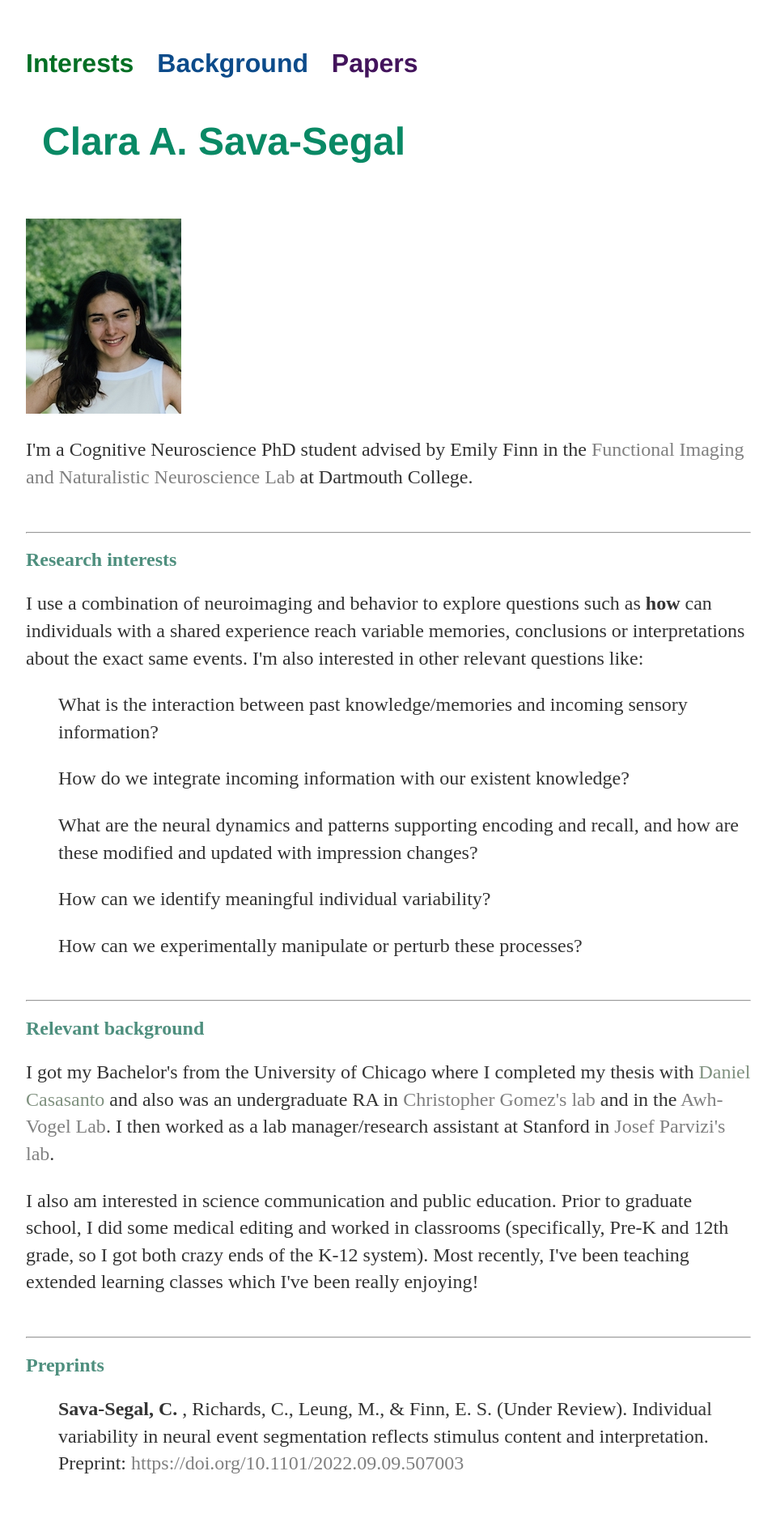
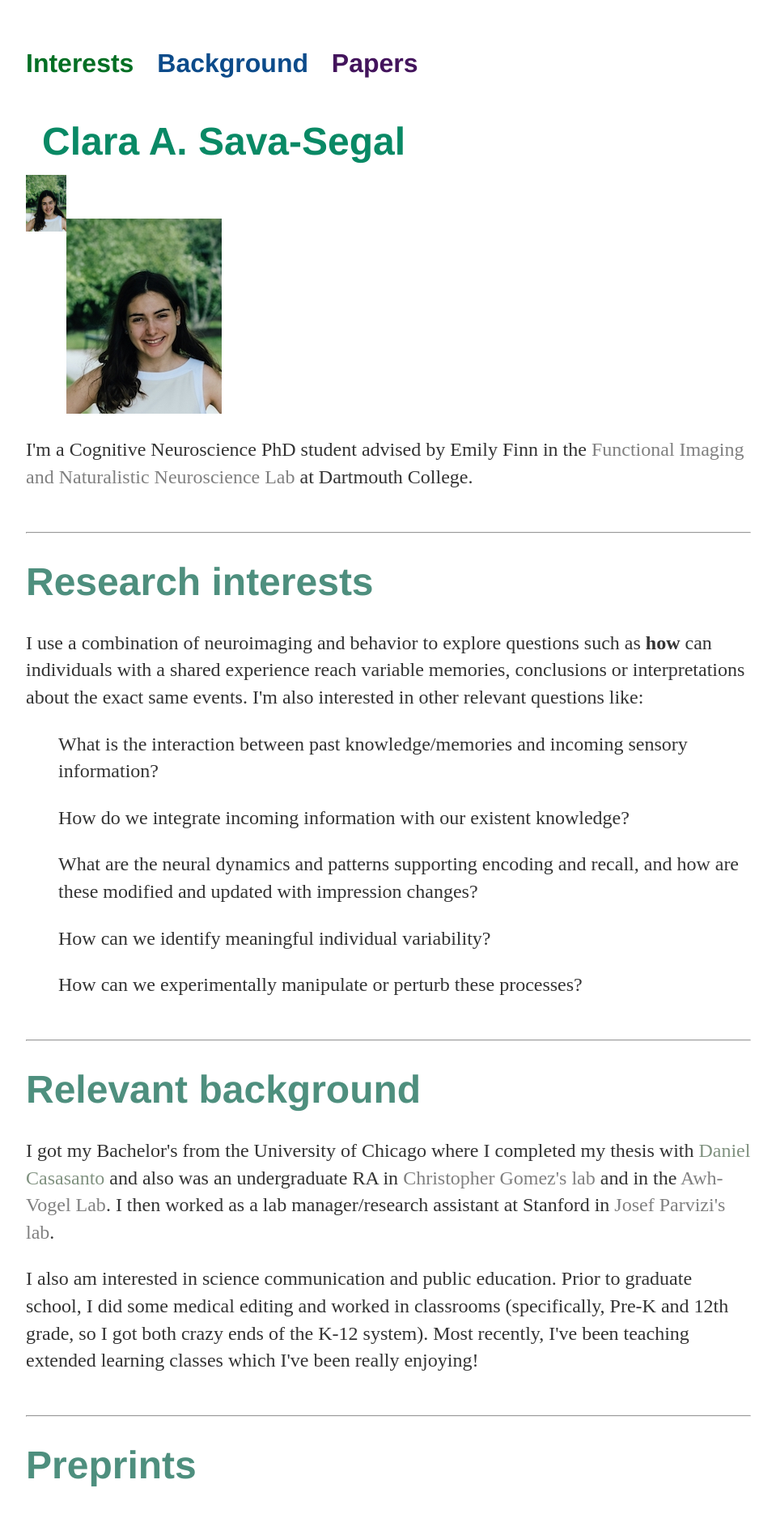
Before and after one commit to csavasegal/csavasegal.github.io, a Jekyll site: the page built from index.html, in a window 1280 px wide. Shown: the top 1875 px of the page at 81% size, without its empty margins (160-1119 px from the left). Built offline with Jekyll 4.4.1, drawn with Linux system fonts in a browser that asks for light colours; some of the changed text lies outside the part shown.

Commit message:
Add files via upload

```diff
--- a/_layouts/default.html
+++ b/_layouts/default.html
@@ -7,12 +7,7 @@
 		</head>
 		<body>
 			<nav>
-	    		<ul>
-	        		<!-- <li><a href="/">Home</a></li> -->
 
-                    <!-- <a href="#background" style="font-size: 20px; text-decoration: none">Relevant background</a>
-                    <a href="#researchint" style="font-size: 20px; text-decoration: none">Research interests</a>
-                 -->
                  <ul>
                     <li> <a href="#researchint"> <span style="color:rgb(3, 111, 36)"></spanstyle>Interests</span></a></li>
                     <li><a href="#background"> <span style="color:rgb(12, 75, 138)"></spanstyle>Background</span></a></li>
--- a/css/main.css
+++ b/css/main.css
@@ -50,8 +50,11 @@
   }
 header {
     background-color: rgb(37, 91, 142);
+    /* background-image: url("../images/paper.gif"); */
     height:100px;
   }
+
+
 .header img {
     float: left;
     position: relative;
@@ -65,10 +68,7 @@
     top: 18px;
     left: 20px;
   }
-  .header h2 {
-    position: relative;
-    font-size: 3em;
-  }
+
 
 
   html {
--- a/index.html
+++ b/index.html
@@ -7,12 +7,13 @@
 
 <div class="header">
     <h1><span style="color:rgb(9, 137, 101)">Clara A. Sava-Segal</span></h1>
-    <!-- <h1><img src="img/sava-segal_clara.jpg" alt="img" /> <span style="color:rgb(9, 137, 101)">Clara A. Sava-Segal</span></h1> -->
+    <img src="img/sava-segal_clara.jpg" alt="img" />
     <br>
     <br>
     <br>
 
 </div>
+
 
 
 
@@ -27,7 +28,7 @@
 
 <hr>
 <div id="researchint">
-    <h2><span style="color:rgb(78, 143, 126)">Research interests</span></h2>
+    <h1><span style="color:rgb(78, 143, 126)">Research interests</span></h1>
 	<p>
         I use a combination of neuroimaging and behavior to explore questions such as <strong>how</strong> can individuals with a shared experience
         reach variable memories, conclusions or interpretations about the exact same events.
@@ -47,7 +48,7 @@
 </div><!-- /.blurb -->
 <hr>
 <div id="background">
-    <h2><span style="color:rgb(78, 143, 126)">Relevant background</span></h2>
+    <h1><span style="color:rgb(78, 143, 126)">Relevant background</span></h1>
 	<p>I got my Bachelor's from the University of Chicago where I completed my thesis with <a href = "http://casasanto.com/" >Daniel Casasanto</a>
         and also was an undergraduate RA in <a href = "https://voices.uchicago.edu/gomezlab/"style="color: grey" > Christopher Gomez's lab</a> and in the <a href = "https://awhvogellab.com/"style="color: grey"  >Awh-Vogel Lab</a>.
         I then worked as a lab manager/research assistant at Stanford in <a href = "https://med.stanford.edu/parvizi-lab.html" style="color: grey" > Josef Parvizi's lab</a>. </p>
@@ -63,7 +64,7 @@
 
 <hr>
 <div id="preprints">
-    <h2><span style="color:rgb(78, 143, 126)">Preprints</span></h2>
+    <h1><span style="color:rgb(78, 143, 126)">Preprints</span></h1>
 	<p>
 
         <ol>
@@ -79,7 +80,7 @@
 </div><!-- /.blurb -->
 
 <div id="papers">
-    <h2><span style="color:rgb(78, 143, 126)">Selected publications</span></h2>
+    <h1><span style="color:rgb(78, 143, 126)">Selected publications</span></h1>
 	<p>
         <ol>
             <p>Liu, N., Pinheiro-Chagas, P., <strong>Sava-Segal, C. </strong>, Kastner, S., Chen, Q., & Parvizi, J. (2021). Overlapping Neuronal Population Responses in the Human Parietal Cortex during Visuospatial Attention and Arithmetic Processing. Journal of Cognitive Neuroscience,
@@ -88,7 +89,7 @@
             <p>Veit, M. J., Kucyi, A., Hu, W., Zhang, C., Zhao, B., Guo, Z., Yang, B., <strong>Sava-Segal, C. </strong>, Perry, C., Zhang, J., Zhang, K., & Parvizi, J. (2021). Temporal order of signal propagation within and across intrinsic brain networks. Proceedings of the National Academy of Sciences of the United States of America, 118(48), e2105031118. <a href = "https://doi.org/10.1073/pnas.2105031118" > https://doi.org/10.1073/pnas.2105031118</a></p>
             <p>Parvizi, J., Braga, R. M., Kucyi, A., Veit, M. J., Pinheiro-Chagas, P., Perry, C., <strong>Sava-Segal, C. </strong>, Zeineh, M., van Staalduinen, E. K., Henderson, J. M., & Markert, M. (2021). Altered sense of self during seizures in the posteromedial cortex. Proceedings of the National Academy of Sciences of the United States of America, 118(29), e2100522118.<a href = "https://doi.org/10.1073/pnas.2100522118" >https://doi.org/10.1073/pnas.2100522118</a></p>
             <p>Akkol, S., Kucyi, A., Hu, W., Zhao, B., Zhang, C., <strong>Sava-Segal, C. </strong>, Liu, S., Razavi, B., Zhang, J., Zhang, K., & Parvizi, J. (2021). Intracranial Electroencephalography Reveals Selective Responses to Cognitive Stimuli in the Periventricular Heterotopias. The Journal of Neuroscience: The Official Journal of the Society for Neuroscience, 41(17), 3870 3878. <a href = "https://doi.org/10.1523/JNEUROSCI.2785-20.2021" >https://doi.org/10.1523/JNEUROSCI.2785-20.2021</a> </p>
-            <p>Vesuna, S., Kauvar, I. V., Richman, E., Gore, F., Oskotsky, T., <strong>Sava-Segal, C. </strong>, Luo, L., Malenka, R. C., Henderson, J. M., Nuyujukian, P., Parvizi, J., & Deisseroth, K. (2020). Deep posteromedial cortical rhythm in dissociation. Nature, 586(7827), 87 94. <a href = "https://doi.org/10.1038/s41586-020-2731-9" > https://doi.org/10.1038/s41586-020-2731-9"</a></p>
+            <p>Vesuna, S., Kauvar, I. V., Richman, E., Gore, F., Oskotsky, T., <strong>Sava-Segal, C. </strong>, Luo, L., Malenka, R. C., Henderson, J. M., Nuyujukian, P., Parvizi, J., & Deisseroth, K. (2020). Deep posteromedial cortical rhythm in dissociation. Nature, 586(7827), 87 94. <a href = "https://doi.org/10.1038/s41586-020-2731-9" > https://doi.org/10.1038/s41586-020-2731-9</a></p>
             <p>Lucero, C., Brookshire, G., <strong>Sava-Segal, C. </strong>, Bottini, R., Goldin-Meadow, S., Vogel, E. K., & Casasanto, D. (2020). Unconscious Number Discrimination in the Human Visual System. Cerebral Cortex (New York, N.Y.: 1991), 30(11), 5821 5829. <a href = "https://doi.org/10.1093/cercor/bhaa155" > https://doi.org/10.1093/cercor/bhaa155 </a></p>
         </ol>
 
```
Also changed, not shown: other parts of _layouts/default.html (+2 -9 lines).
